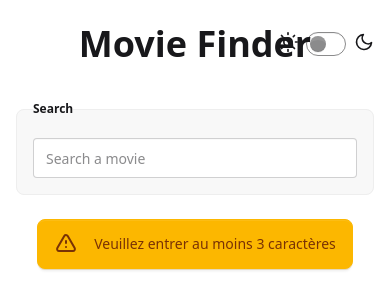
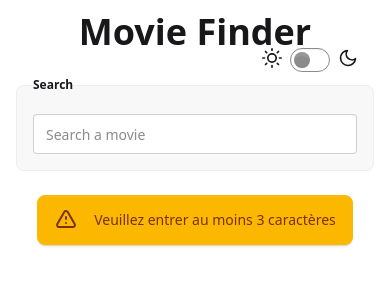
Before and after one commit to Nathan0769/Movie-finder, a Next.js app: page / in a window 390 px wide. Shown: the top 308 px of the page. Built offline with nearby package versions, Linux system fonts and the light colour scheme.

Commit message:
Fix: responsive dark mode

```diff
--- a/app/page.jsx
+++ b/app/page.jsx
@@ -20,6 +20,7 @@ export default function Home() {
           Movie Finder
         </h1>
         <div className="flex-1"></div>
+        <div className="md:static absolute right-4 bottom-[-2.5rem] md:bottom-auto">
           <label className="flex cursor-pointer gap-2">
             <svg
               xmlns="http://www.w3.org/2000/svg"
@@ -54,6 +55,7 @@ export default function Home() {
               <path d="M21 12.79A9 9 0 1 1 11.21 3 7 7 0 0 0 21 12.79z"></path>
             </svg>
           </label>
+        </div>
       </header>
       <main className="flex justify-center pt-5">
         <fieldset className="fieldset bg-base-200 border-base-300 rounded-box  border p-4 w-lg max-w-2xl">
```
Lines whose indentation alone changed are shown as unchanged.
